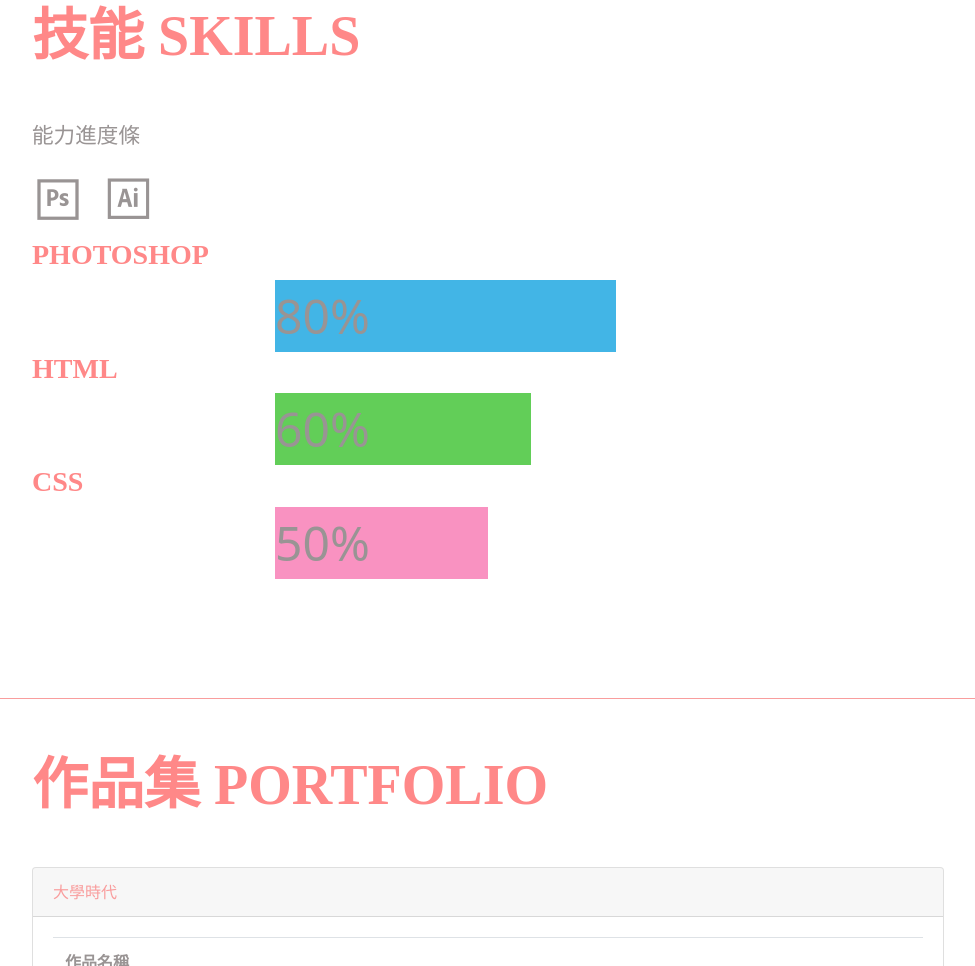
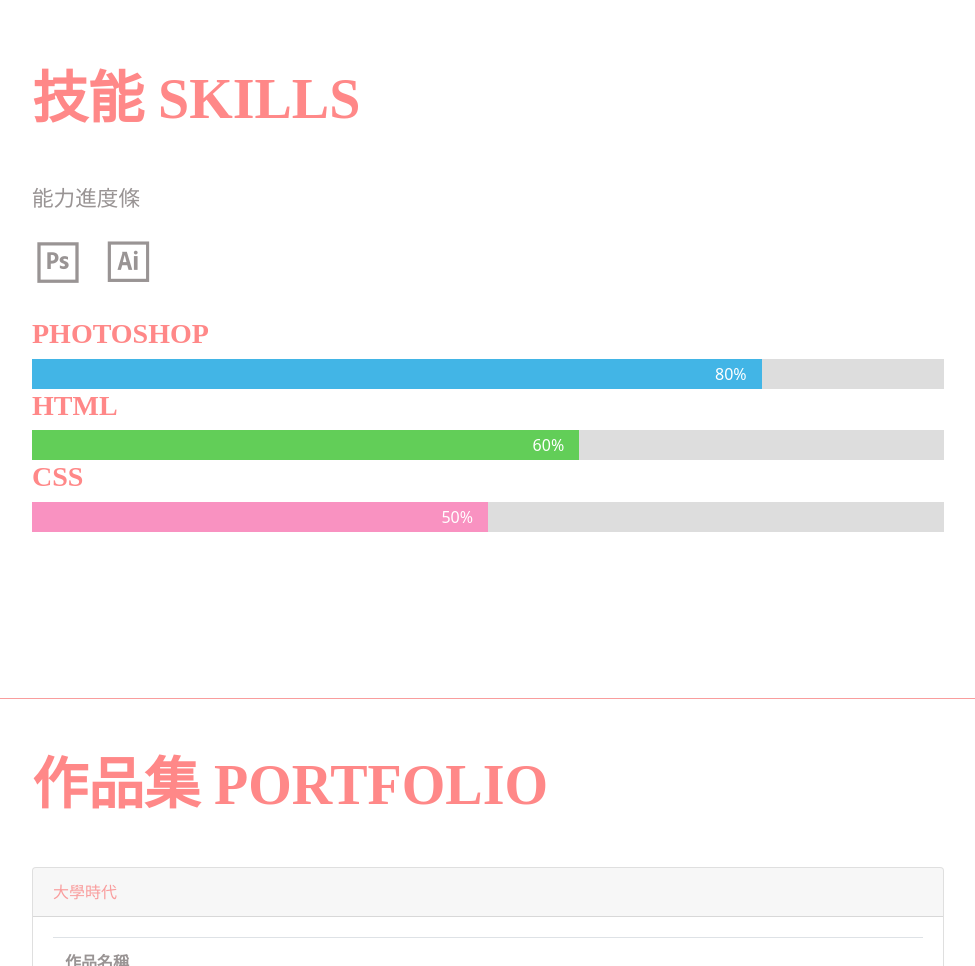
Before and after one commit to himengxuan/himengxuan.github.io, a website: page index.html in a window 1280 px wide. Shown: the part 5174-6140 px from the top of the page, without its empty margins (288-1263 px from the left). Drawn offline with Linux system fonts and the light colour scheme; a web font is replaced by a local one.

Commit message:
Update index.html

```diff
--- a/index.html
+++ b/index.html
@@ -248,22 +248,22 @@
             <li class="list-inline-item">
               <i class="devicons devicons-illustrator"></i>
             </li>
+         </ul>
         <h3>Photoshop</h3>
-         <div class="container">
-          <div class="skills photoshop">80%</div>
+         <div class="sk_container">
+          <div class="sk_strength photoshop">80%</div>
          </div>
 
         <h3>HTML</h3>
-         <div class="container">
-          <div class="skills html">60%</div>
+         <div class="sk_container">
+          <div class="sk_strength html">60%</div>
          </div>
 
         <h3>CSS</h3>
-         <div class="container">
-          <div class="skills css">50%</div>
+         <div class="sk_container">
+          <div class="sk_strength css">50%</div>
          </div>
-          </ul>
-      </section>
+       </section>
 
       <section class="resume-section p-3 p-lg-5 d-flex flex-column" id="Portfolio">
         <div class="my-auto">
```
